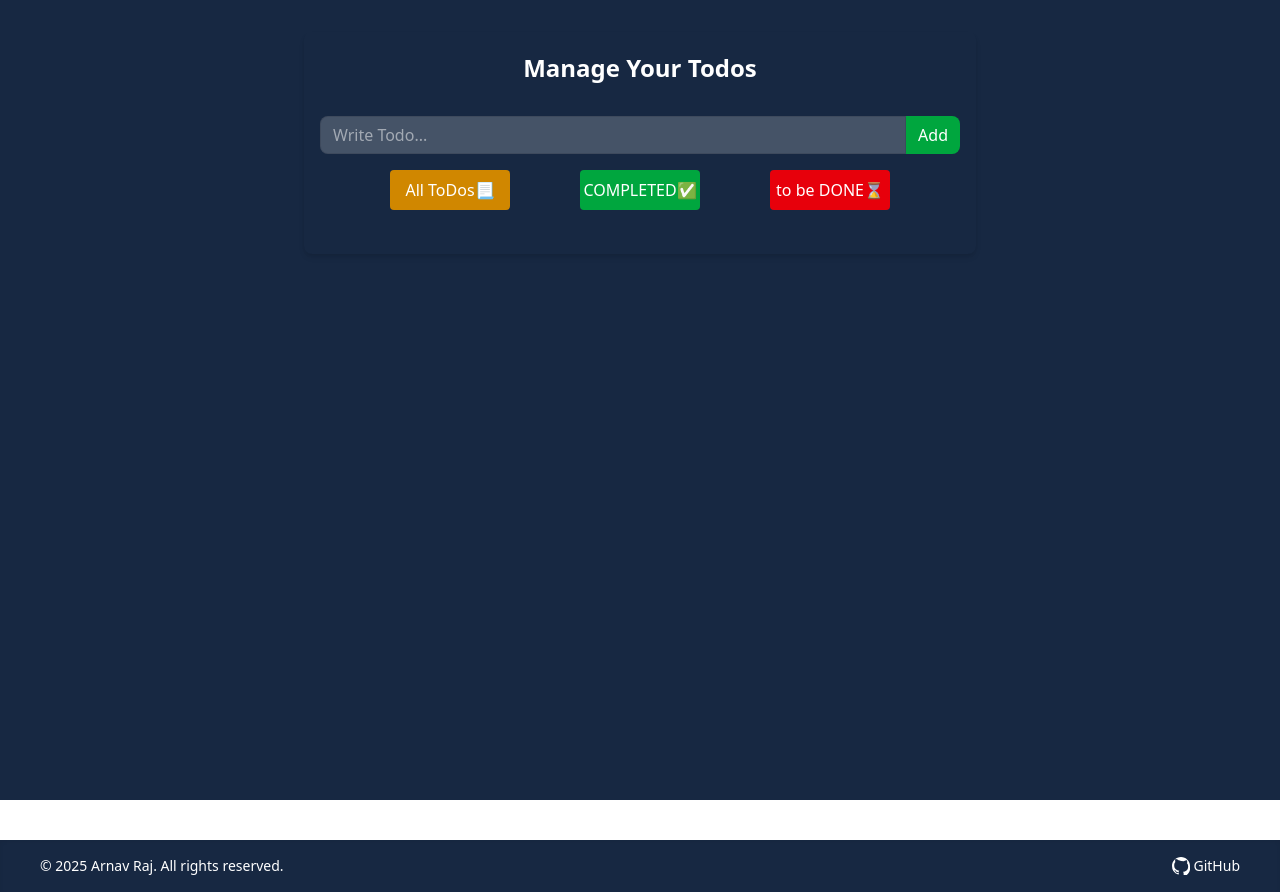
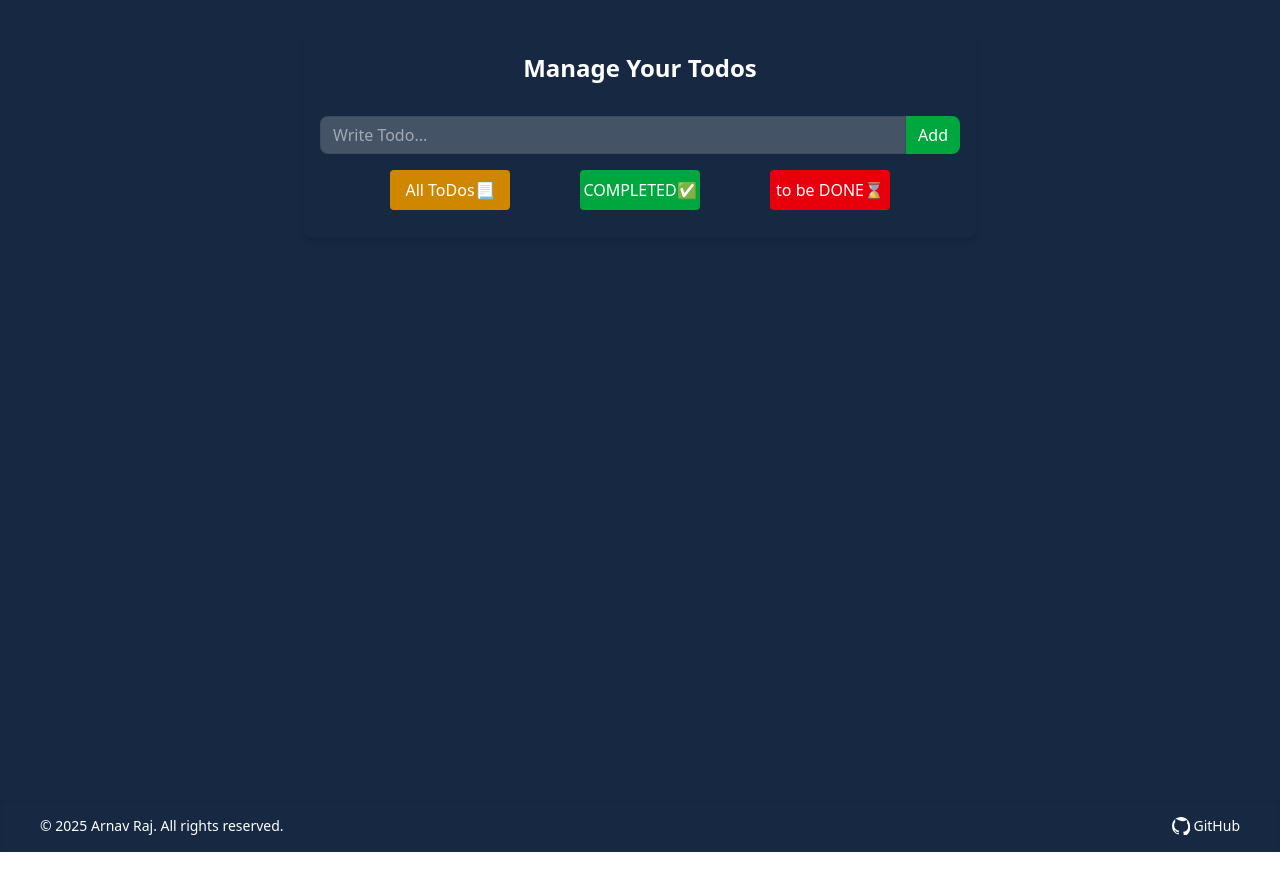
Before and after one commit to arnavraj-7/ToDoList, a React (Vite) app: page / in a window 1280 px wide. After the commit the page ends 852 px from the top, so only its background shows below. Built offline with nearby package versions, Linux system fonts and the light colour scheme.

Commit message:
footer top margin

```diff
--- a/src/App.jsx
+++ b/src/App.jsx
@@ -102,7 +102,7 @@ const App = () => {
               </button>
             </div>
           </div>
-          <div className="m-4 flex ">
+          <div className="mt-4 flex ">
             <Outlet />
           </div>
         </div>
--- a/src/assets/Components/Footer.jsx
+++ b/src/assets/Components/Footer.jsx
@@ -3,7 +3,7 @@ import React from 'react'
 
 const Footer = () => {
   return (
-    <footer className="bg-[#172842]  text-white text-sm text-center py-4 mt-10 shadow-inner">
+    <footer className="bg-[#172842]  text-white text-sm text-center py-4 shadow-inner">
   <div className="flex flex-col items-center justify-center gap-2 sm:flex-row sm:justify-between sm:px-10">
     <p className="">&copy; {new Date().getFullYear()} Arnav Raj. All rights reserved.</p>
     <a
```
